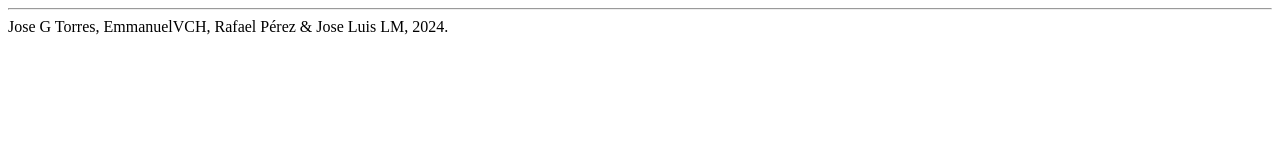
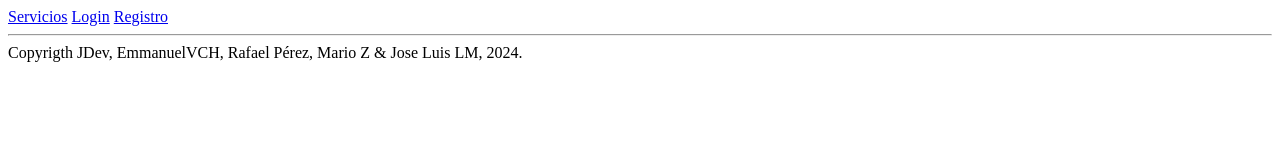
Before and after one commit to jdev-mx/Gym-Site.github.io, a plain HTML site: page index.html in a window 1280 px wide. Drawn offline with Linux system fonts and the light colour scheme.

Commit message:
Agregar integrante team

```diff
--- a/index.html
+++ b/index.html
@@ -7,9 +7,17 @@
   <header>
 
   </header>
+  <nav>
+    <a href="#">Servicios</a>
+    <a href="#">Login</a>
+    <a href="#">Registro</a>
+  </nav>
+  <section>
+
+  </section>
   <footer>
     <hr>
-    <span>Jose G Torres, EmmanuelVCH, Rafael Pérez & Jose Luis LM, 2024.</span>
+    <span>Copyrigth JDev, EmmanuelVCH, Rafael Pérez, Mario Z & Jose Luis LM, 2024.</span>
   </footer>
 </body>
 </html>
```
